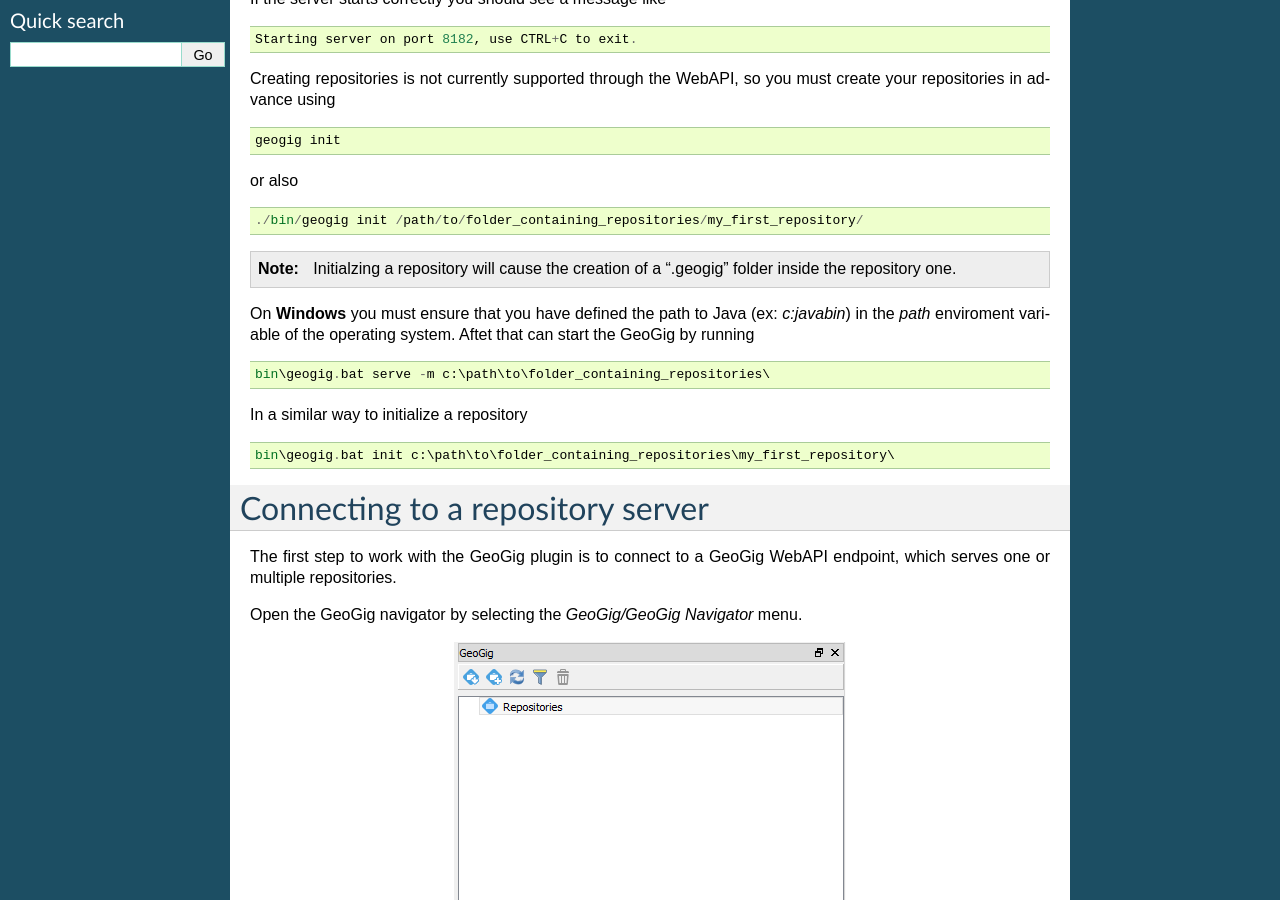
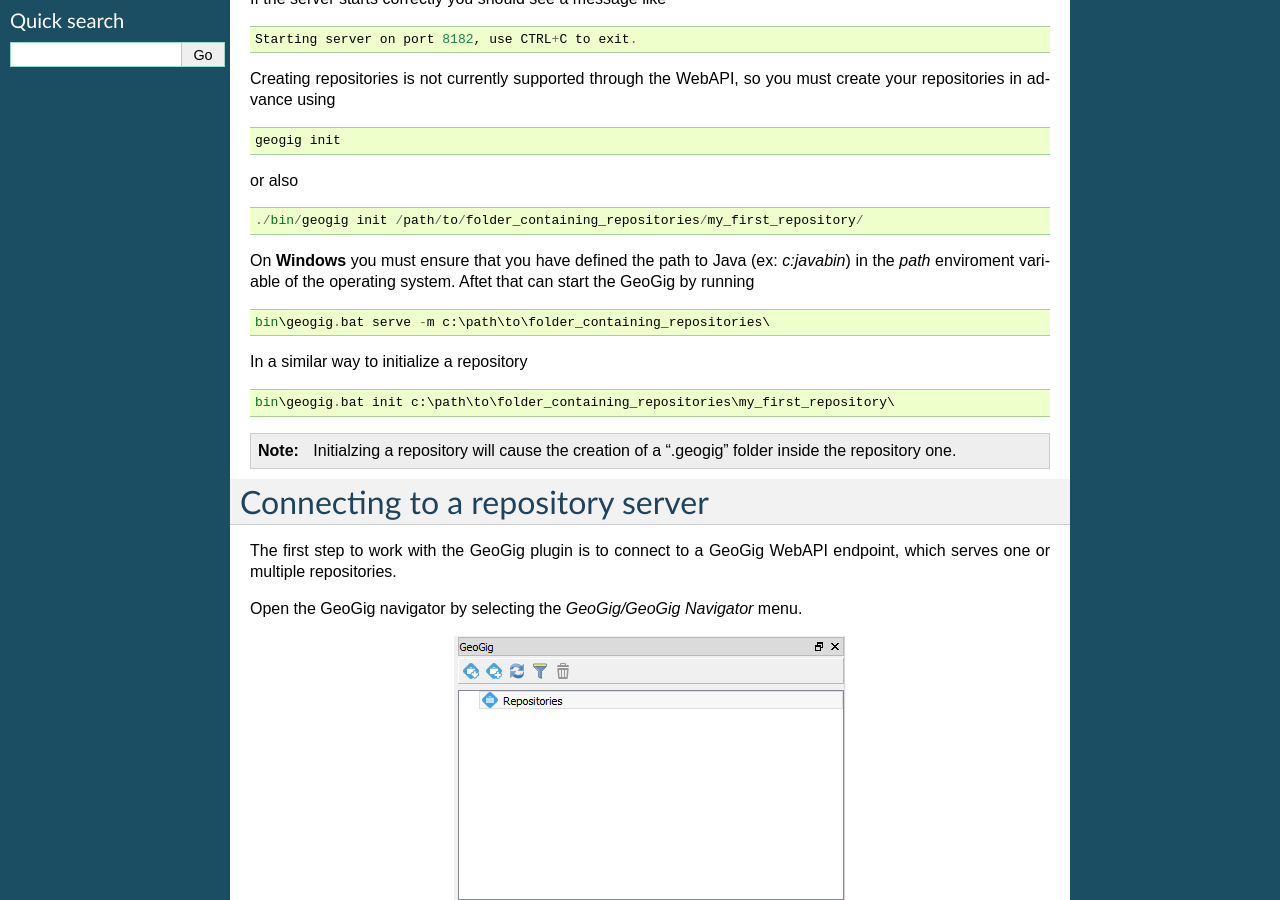
Before and after one commit to boundlessgeo/qgis-geogiglight-plugin, a Sphinx documentation site: the page built from doc/source/usage.rst, in a window 1280 px wide and 900 px high, scrolled down 557 px. Built offline with Sphinx 7.4.7, drawn with Linux system fonts in a browser that asks for light colours; part of the change alters nothing that is shown.

```diff
--- a/doc/source/usage.rst
+++ b/doc/source/usage.rst
@@ -47,11 +47,6 @@ or also
 	./bin/geogig init /path/to/folder_containing_repositories/my_first_repository/
 
 
-.. note::
-
-	Initialzing a repository will cause the creation of a ".geogig" folder inside the repository one.
-
-
 On **Windows** you must ensure that you have defined the path to Java (ex: *c:\java\bin*) in the *path* enviroment variable of the operating system. Aftet that can start the GeoGig by running
 
 ::
@@ -64,6 +59,10 @@ In a similar way to initialize a repository
 
 	bin\geogig.bat init c:\path\to\folder_containing_repositories\my_first_repository\
 
+
+.. note::
+
+	Initialzing a repository will cause the creation of a ".geogig" folder inside the repository one.
 
 Connecting to a repository server
 **************************************
```
